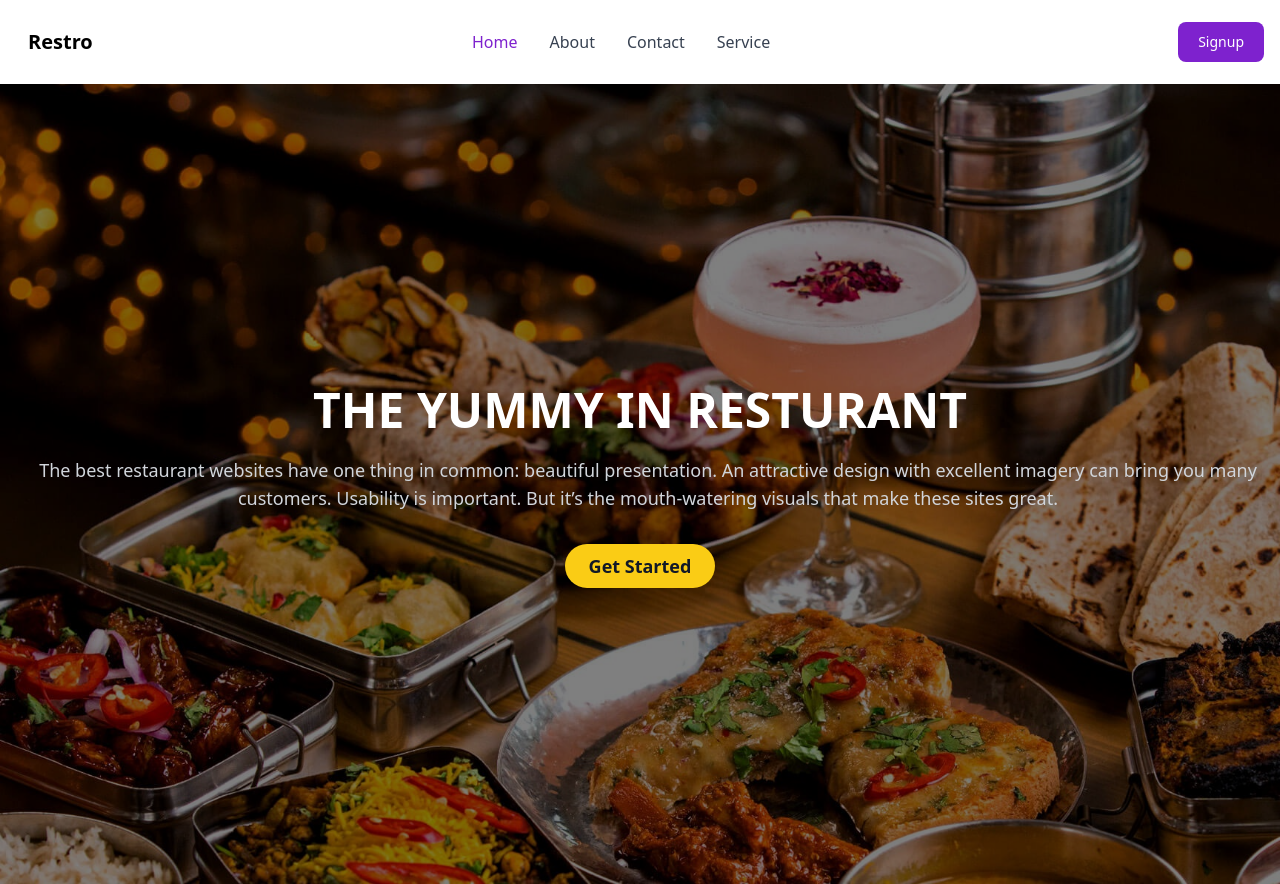
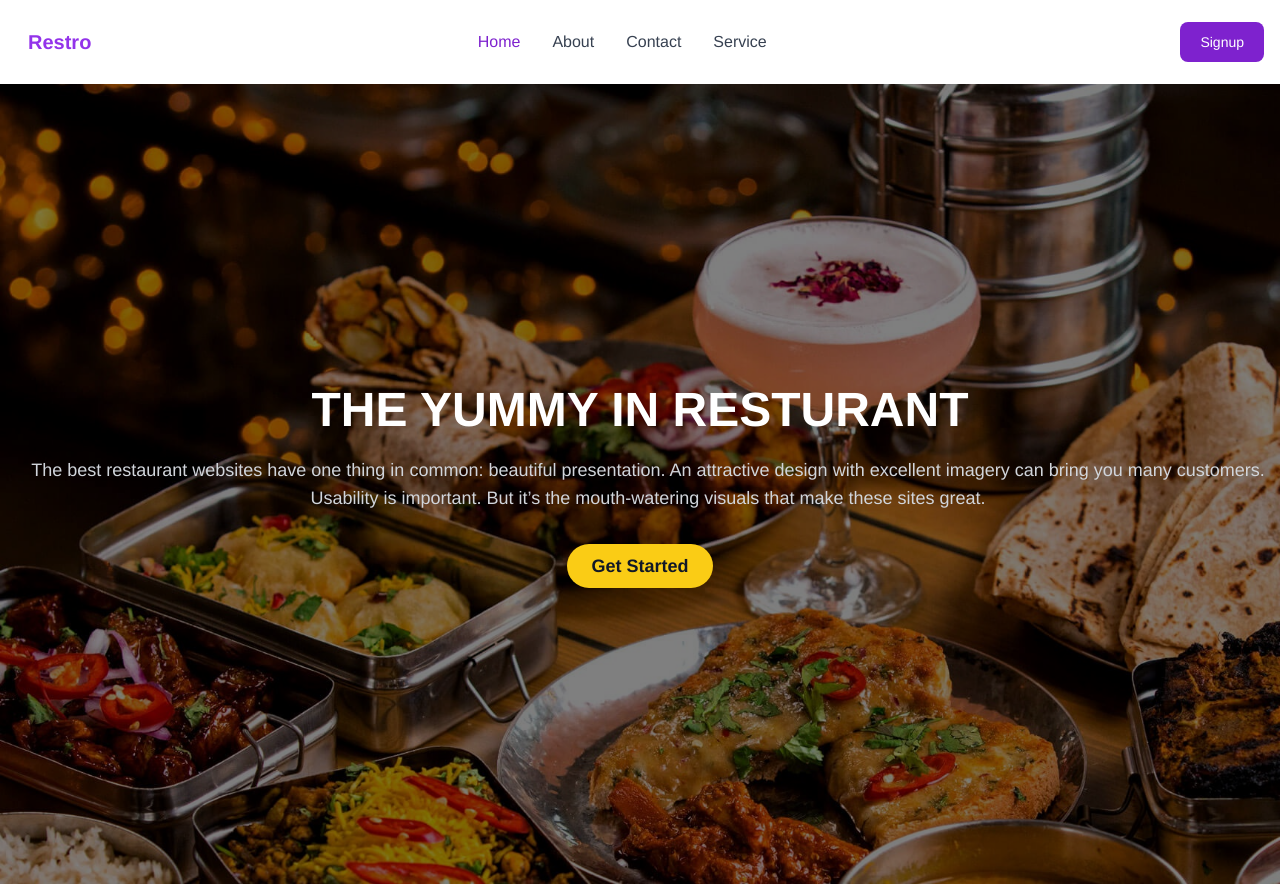
Before and after one commit to Asfi-naaz/Restro, a website built with Vite: page index.html in a window 1280 px wide. Shown: the top 884 px of the page. Built offline with nearby package versions, Linux system fonts and the light colour scheme; files whose address does not match are found by name.

Commit message:
Add files via upload

```diff
--- a/index.html
+++ b/index.html
@@ -5,6 +5,7 @@
     <meta http-equiv="X-UA-Compatible" content="IE=edge">
     <meta name="viewport" content="width=device-width, initial-scale=1.0">
     <link rel="stylesheet" href="input.css">
+    <link rel="stylesheet" href="output.css">
     <title>Document</title>
 
 </head>
```
